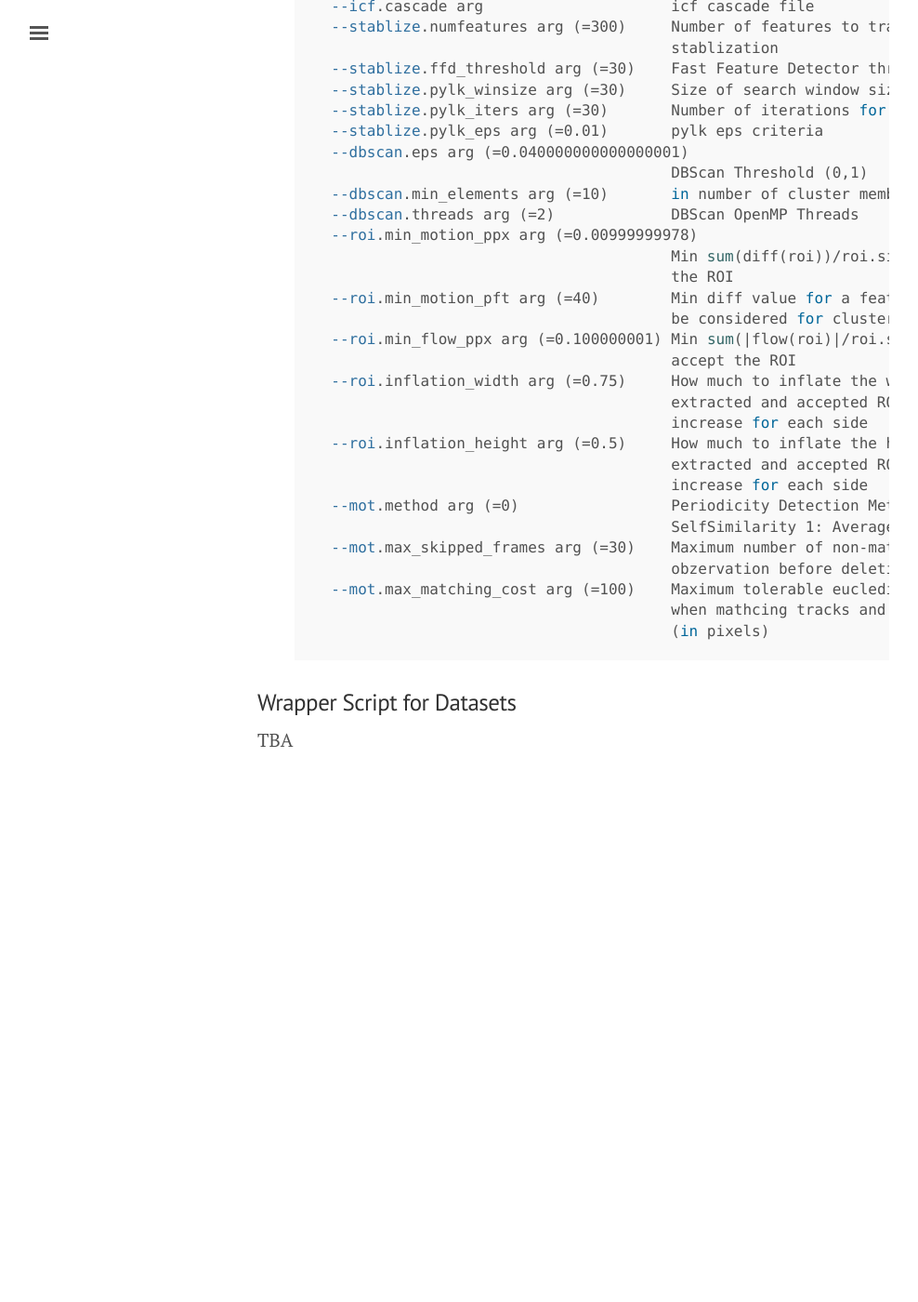
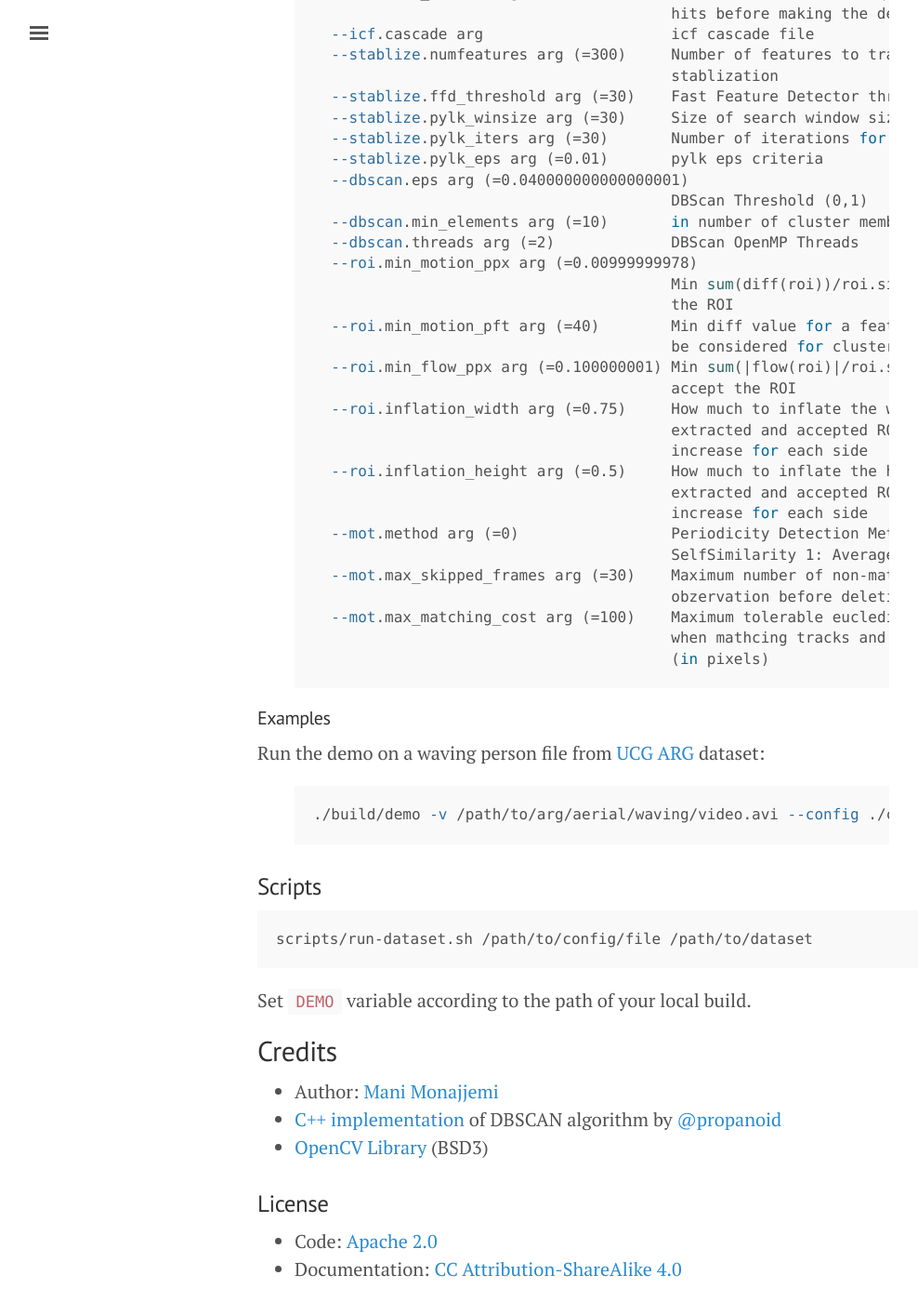
Before and after one commit to AutonomyLab/obzerver, a Jekyll site: the page built from index.html, in a window 1280 px wide and 1400 px high, scrolled down 2757 px. Shown: the whole window at 93% size, without its empty margins (3-991 px from the left). Built offline with Jekyll 4.4.1, drawn with Linux system fonts in a browser that asks for light colours; nearby versions of some CDN libraries; Markdown is read by kramdown in place of the engine named in the settings; the list of posts is cut into pages by our own code; before the commit the page ends 3568 px from its top, so only the background shows below that; some of the changed text lies outside the part shown.

Commit message:
Add more usage/credits and license

```diff
--- a/_includes/sidebar.html
+++ b/_includes/sidebar.html
@@ -25,9 +25,11 @@
       {% endif %}
     {% endfor %}
 
-    <a class="sidebar-nav-item" href="{{ site.github.repo }}/archive/v{{ site.version }}.zip">Download</a>
+    <a class="sidebar-nav-item" href="{{ site.github.repo }}/archive/master.zip">Download</a>
+    <a class="sidebar-nav-item" href="#compile">Compilation</a>
+    <a class="sidebar-nav-item" href="#usage">Usage</a>
+    <a class="sidebar-nav-item" href="#credits">Credits</a>
     <a class="sidebar-nav-item" href="{{ site.github.repo }}">GitHub project</a>
-    <span class="sidebar-nav-item">Currently v{{ site.version }}</span>
   </nav>
 
   <div class="sidebar-item">
--- a/index.html
+++ b/index.html
@@ -20,7 +20,7 @@ title: Home
 <strong>"UAV, Do You See Me? Establishing Mutual Attention Between an Uninstrumented Human and an Outdoor UAV In Flight"</strong><br />
 Mani Monajjemi and Jake Bruce and Seyed Abbas Sadat and Jens Wawerla and Richard T. Vaughan.<br />
 <em>Proceedings of the IEEE International Conference on Intelligent Robots and Systems (IROS'15), Hamburg, Germany 2015</em><br />
-<i class="fa-file-text-o"></i>&nbsp;<a href="#">BIB</a>&nbsp;
+<i class="fa fa-file-text-o"></i>&nbsp;<a href="#">BIB</a>&nbsp;
 <i class="fa fa-file-pdf-o"></i>&nbsp;<a href="http://autonomylab.org/doc/monajjemi_iros15.pdf">PDF</a>
 <i class="fa fa-download"></i>&nbsp;<a href="https://github.com/AutonomyLab/obzerver/archive/master.zip">Code</a>
 </p>
@@ -51,7 +51,7 @@ $ git clone https://github.com/AutonomyLab/obzerver
 
 <h3>Compile OpenCV from source</h3>
 
-Although it's possible to compile <code>obzerver</code> against pre-built <a href="#">OpenCV</a> library, it's recommended to build OpenCV from source with all optimizations enabled. To build OpenCV from source (and if you are using Ubuntu, Debian or Mint), you can use the provided build script (<code>scripts/build-opencv.sh</code>) as follows. The script downloads, compiles and installs OpenCV in the directory that it's called from.
+Although it's possible to compile <code>obzerver</code> against pre-built <a href="#">OpenCV</a> library, it's recommended to build OpenCV from source with all optimizations enabled. To build OpenCV from source (and if you are using Ubuntu, Debian or Mint), you can use the provided build script (<code>scripts/build-opencv.sh</code>) as follows. The script downloads, compiles and installs OpenCV in the directory that it's called from. OpenCV compile flags are optimized for Intel Core iX processors. Feel free to modify the script if your target system is different.
 
 {% highlight bash %}
 $ mkdir thirdparty/opencv
@@ -141,6 +141,31 @@ PeriodicityApp Configuration:
                                         (in pixels)
 {% endhighlight %}
 
-<h3>Wrapper Script for Datasets</h3>
+<h4>Examples</h4>
 
-TBA
+Run the demo on a waving person file from <a href="http://crcv.ucf.edu/data/UCF-ARG.php">UCG ARG</a> dataset:
+
+{% highlight bash %}
+./build/demo -v /path/to/arg/aerial/waving/video.avi --config ./config/ucf_arg.ini -d --viz.features --viz.tracks --viz.rois
+{% endhighlight %}
+
+<h3>Scripts</h3>
+
+<pre>scripts/run-dataset.sh /path/to/config/file /path/to/dataset</pre>
+
+Set <code>DEMO</code> variable according to the path of your local build.
+
+<h2 id="credits">Credits</h2>
+
+<ul>
+	<li>Author: <a href="http://mani.im">Mani Monajjemi</a></li>
+	<li><a href="https://github.com/propanoid/DBSCAN">C++ implementation</a> of DBSCAN algorithm by <a href="https://github.com/propanoid">@propanoid</a>
+	<li><a href="http://opencv.org/">OpenCV Library</a> (BSD3)</li>
+</ul>
+
+<h3 id="license">License</h3>
+
+<ul>
+	<li>Code: <a href="http://www.apache.org/licenses/LICENSE-2.0">Apache 2.0</a></li>
+	<li>Documentation: <a href="http://creativecommons.org/licenses/by-sa/4.0/">CC Attribution-ShareAlike 4.0</a>
+</ul>
```
